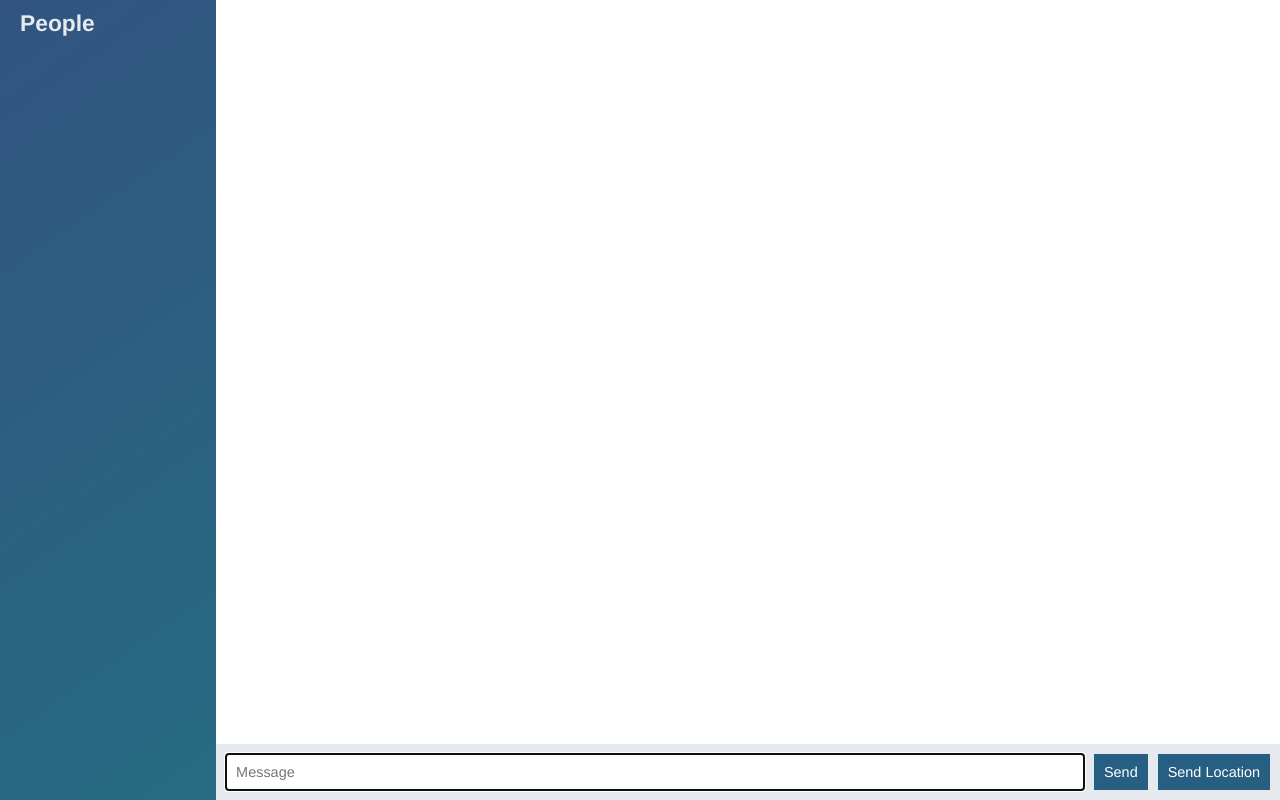
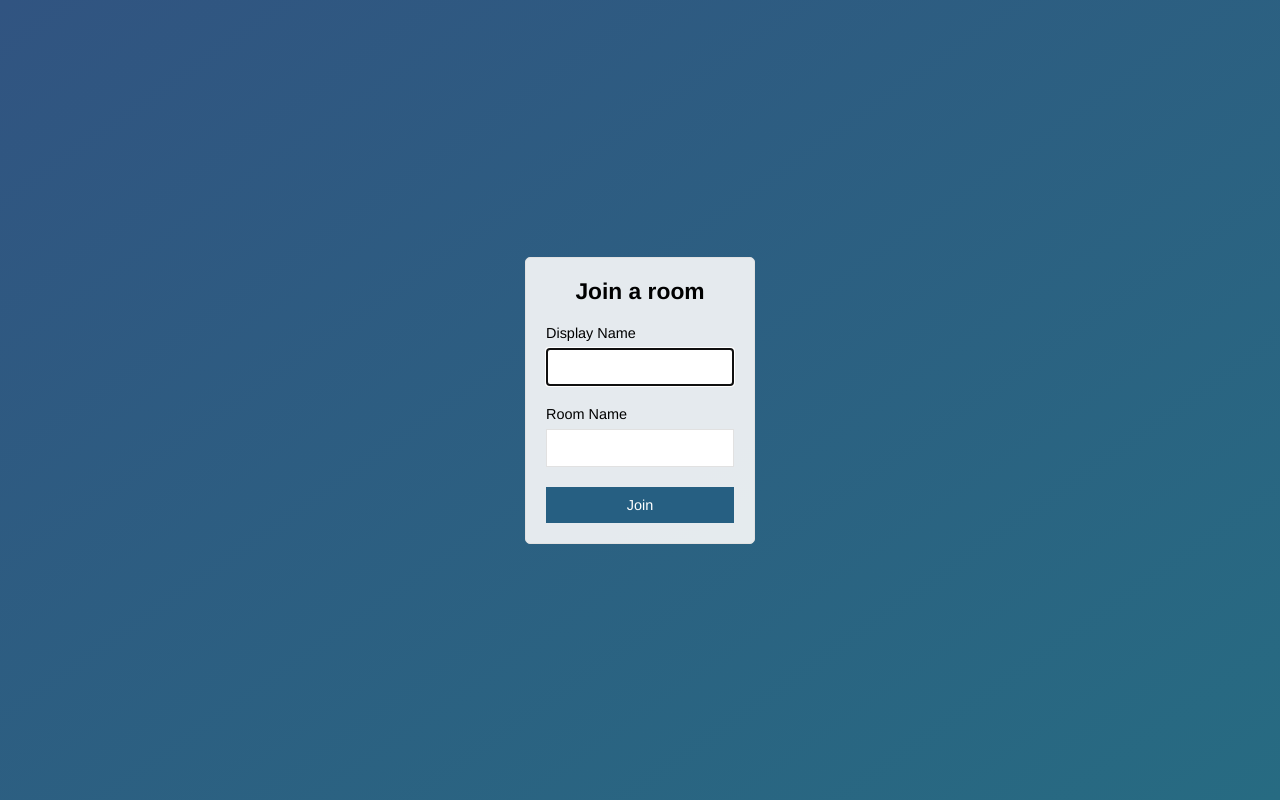
Before and after one commit to aaronjrenfroe/node-sockets-chat-app, a website: page public/index.html in a window 1280 px wide. Drawn offline with nearby package versions, Linux system fonts and the light colour scheme; no server answers.

Commit message:
Add Join page that submits to chat.html

```diff
--- a/public/index.html
+++ b/public/index.html
@@ -2,57 +2,29 @@
 <html>
   <head>
     <meta charset="utf-8">
+    <title> Join | Chat App</title>
+    <meta name="viewport" content="width=device-width, initial-scale=1, user-scalable=no">
     <link rel="stylesheet" href="/css/styles.css">
+
   </head>
-
-  <body class="chat">
-    <div class="chat__sidebar">
-      <h3>People</h3>
-      <div id="users"></div>
-
+  <body class="centered-form">
+    <div class="centered-form__form">
+      <form action="/chat.html">
+        <div class="form-field">
+          <h3>Join a room</h3>
+        </div>
+        <div class="form-field">
+          <label>Display Name</label>
+          <input type="text" name="name" autofocus>
+        </div>
+        <div class="form-field">
+            <label>Room Name</label>
+            <input type="text" name="room">
+        </div>
+        <div class="form-field">
+          <button>Join</button>
+        </div>
+      </form>
     </div>
-
-      <div class="chat__main">
-        <ol class="chat__messages" id="messages"></ol>
-        <div class="chat__footer">
-          <form id="message-form">
-            <input name="message" type=text placeholder="Message" autofocus autocomplete="off"/>
-            <button>Send</button>
-          </form>
-          <button id="sendLocation" >Send Location</button>
-      </div>
-    </div>
-
-    <script id="message-template" type="text/template">
-      <li class="message">
-        <div class="message__title">
-            <h4> {{from}}</h4>
-            <span>{{createdAt}}</span>
-        </div>
-        <div class="message__body">
-            <p>{{text}}</p>
-        </div>
-      </li>
-    </script>
-
-    <script id="location-message-template" type="text/template">
-      <li class="message">
-        <div class="message__title">
-            <h4> {{from}}</h4>
-            <span>{{createdAt}}</span>
-        </div>
-        <div class="message__body">
-            <p>
-              <a href="{{url}}" target="_blank">My current location</a>
-            </p>
-        </div>
-      </li>
-    </script>
-
-    <script src="/socket.io/socket.io.js"></script>
-    <script src="/js/libs/jquery-3.2.1.min.js"></script>
-    <script src="/js/libs/moment.js"></script>
-    <script src="/js/libs/mustache.js"></script>
-    <script src="/js/index.js"></script>
   </body>
 </html>
```
Also changed, not shown: public/chat.html (added, +60 -0 lines), public/js/chat.js (renamed from public/js/index.js).
